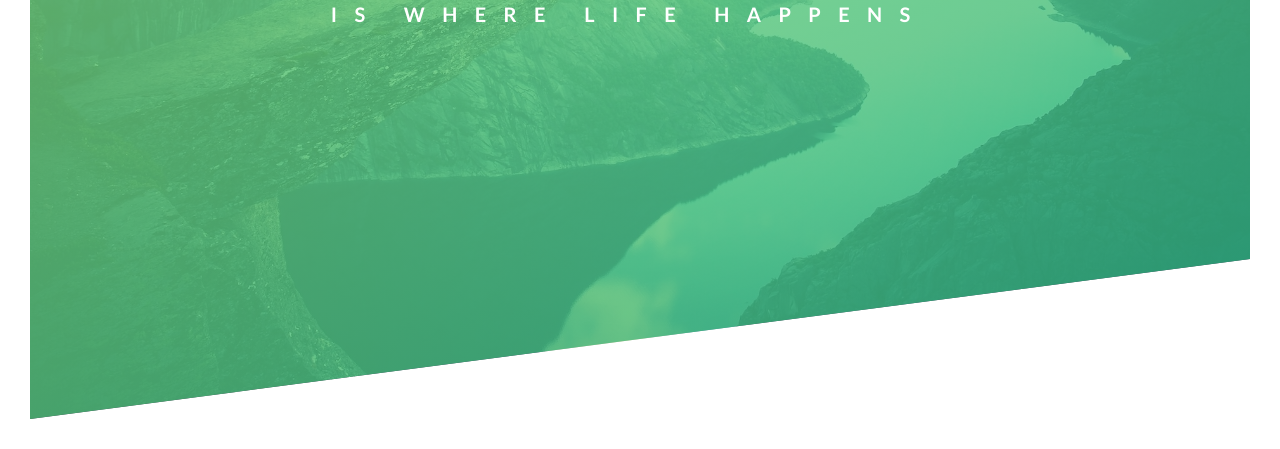
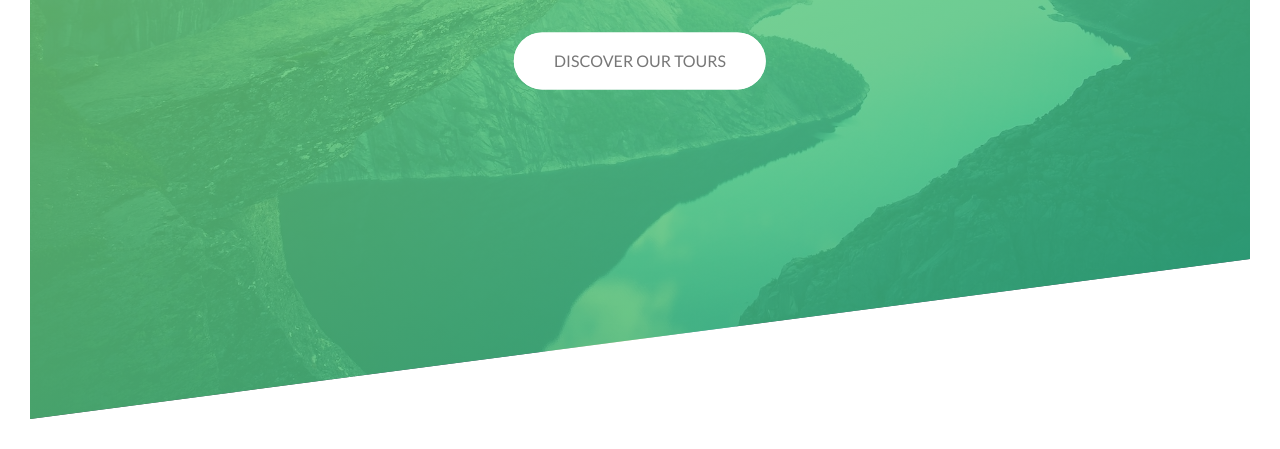
Before and after one commit to mostafaEkbal/Natours, a plain HTML site: page Natours/starter/index.html in a window 1280 px wide. Shown: the part 371-820 px from the top of the page. Drawn offline with Linux system fonts and the light colour scheme; files that its build step writes are made by us from their sources.

Commit message:
Button Animation

```diff
--- a/Natours/starter/css/style.css
+++ b/Natours/starter/css/style.css
@@ -49,6 +49,7 @@ body {
     top: 40%;
     left: 50%;
     transform: translate(-50%, -50%);
+    text-align: center;
 }
 
 .heading-primary {
@@ -56,32 +57,7 @@ body {
     text-transform: uppercase;
 
     backface-visibility: hidden;
-}
-
-.heading-primary-main {
-    display: block;
-    font-size: 60px;
-    font-weight: 400;
-    letter-spacing: 35px;
-
-    animation-name: moveInLeft;
-    animation-duration: 1s;
-    animation-timing-function: ease-out;
-
-    /*
-    animation-delay: 2s;
-    animation-iteration-count: 3;
-     */
-}
-
-
-.heading-primary-sub {
-    display: block;
-    font-size: 20px;
-    font-weight: 700;
-    letter-spacing: 17.4px;
-
-    animation: moveInRight 1s ease-out;
+    margin-bottom: 60px;
 }
 
 @keyframes moveInLeft{
@@ -111,3 +87,93 @@ body {
         transform: translate(0);
     }
 }
+
+@keyframes moveInButtom{
+    0% {
+        opacity: 0;
+        transform: translateY(50px);
+    }
+    100% {
+        opacity: 10;
+        transform: translate(0);
+    }
+}
+
+.heading-primary-main {
+    display: block;
+    font-size: 60px;
+    font-weight: 400;
+    letter-spacing: 35px;
+
+    animation-name: moveInLeft;
+    animation-duration: 1s;
+    animation-timing-function: ease-out;
+
+    /*
+    animation-delay: 2s;
+    animation-iteration-count: 3;
+     */
+}
+
+
+.heading-primary-sub {
+    display: block;
+    font-size: 20px;
+    font-weight: 700;
+    letter-spacing: 17.4px;
+
+    animation: moveInRight 1s ease-out;
+}
+
+.btn:link,
+.btn:visited {
+    text-transform: uppercase;
+    text-decoration: none;
+    padding: 15px 40px;
+    display: inline-block;
+    border-radius: 100px;
+    transition: all .2s;
+    position: relative;
+}
+
+.btn:hover {
+    transform: translatey(-3px);
+    box-shadow: 0 10px 20px rgba(0,0,0,.2);
+}
+
+.btn:active {
+    transform: translateY(-1px);
+    box-shadow: 0 5px 10px rgba(0,0,0,.2);
+}
+
+.btn-white {
+    color: #777;
+    background-color: #fff;
+}
+
+.btn::after {
+    content: "";
+    display: inline-block;
+    height: 100%;
+    width: 100%;
+    border-radius: 100px;
+    position: absolute;
+    top: 0;
+    left: 0;
+    z-index: -1;
+    transition: all .4s;
+}
+
+.btn-white::after {
+    background-color: #fff;
+}
+
+.btn:hover::after {
+    transform: scalex(1.4) scaleY(1.6);
+    opacity:0;
+}
+
+.btn-animated {
+    animation: moveInButtom .5s ease-out .75s;
+    animation-fill-mode: backwards;
+}
--- a/Natours/starter/index.html
+++ b/Natours/starter/index.html
@@ -23,6 +23,8 @@
                 <span class="heading-primary-main">Outdoors</span>
                 <span class="heading-primary-sub">is where life happens</span>
                 </h1>
+
+                <a href="#" class="btn btn-white btn-animated">discover our tours</a>
             </div>
 
         </header>
```
